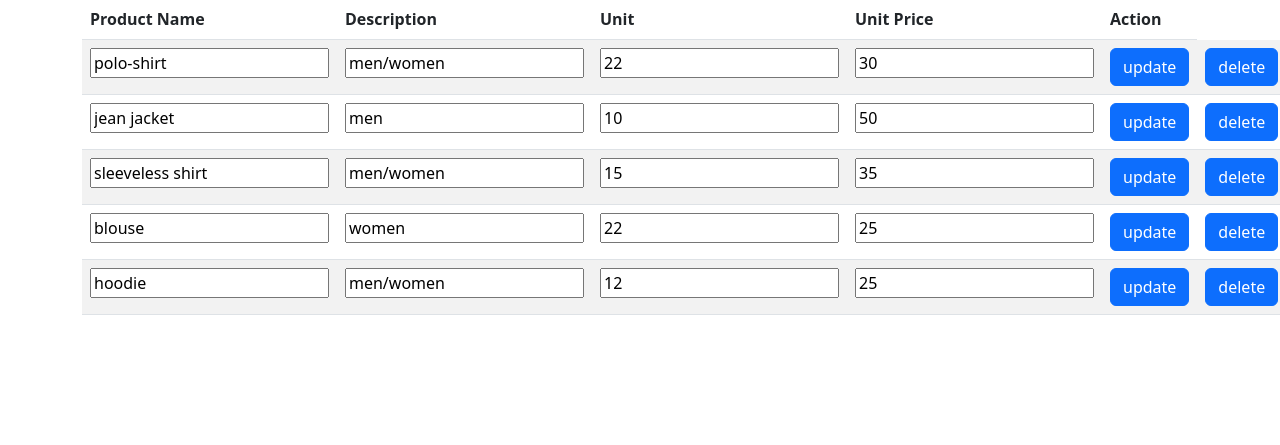
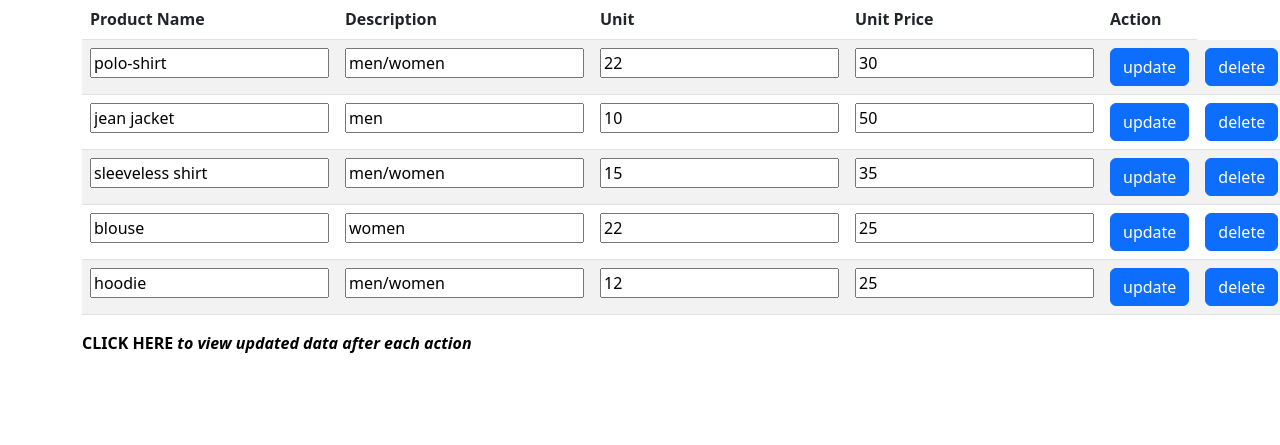
Before and after one commit to joy631pu/phpfinalproject_inventory, a PHP site: page /home.php in a window 1280 px wide. Shown: the part 89-534 px from the top of the page. Run offline with PHP 8.4, Linux system fonts and the light colour scheme; the visitor is signed in with stand-in values (Sample User, id 1); data comes from the database, SQL or seed files in the repository.

Commit message:
Include a reload button

```diff
--- a/views/homebottom.view.php
+++ b/views/homebottom.view.php
@@ -1,5 +1,6 @@
 </tbody>
 </table>
+<a class="navbar-brand" href="home.php"><b>CLICK HERE</b> <i>to view updated data after each action</i></a>
 </div>
 </body>
 </html>
```
